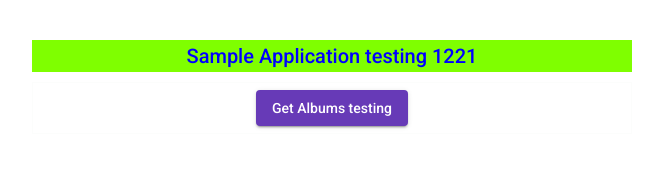
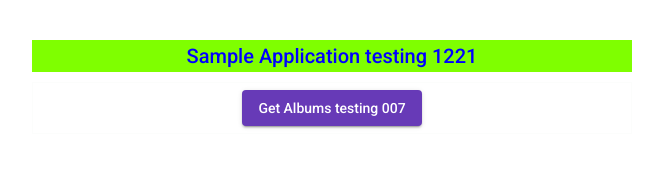
Before and after one commit to SrinivasanTarget/angular-testing, an Angular app: page / in a window 1280 px wide. Shown: the top 190 px of the page, without its empty margins (308-971 px from the left). Built offline with nearby package versions, Linux system fonts and the light colour scheme.

Commit message:
testing change button text

```diff
--- a/apps/angular-testing/src/app/app.component.html
+++ b/apps/angular-testing/src/app/app.component.html
@@ -7,7 +7,7 @@
       mat-raised-button
       color="primary"
     >
-      Get Albums testing
+      Get Albums testing 007
     </button>
   </div>
 </section>
```
